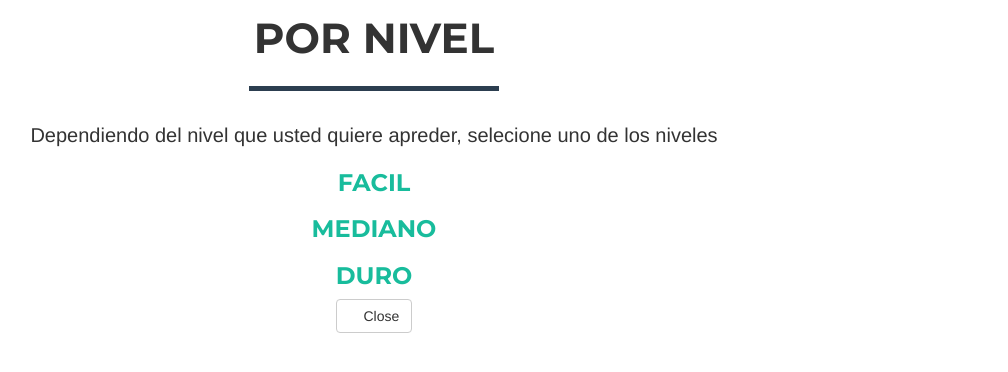
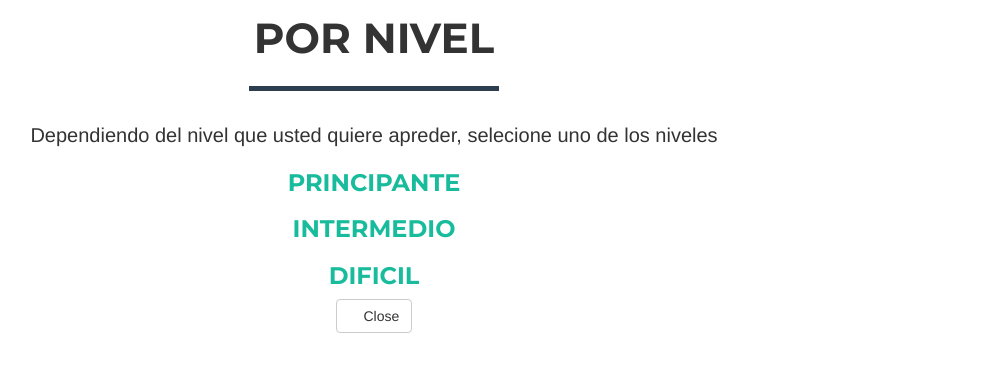
Before and after one commit to fujipug/AuthLang, a Django app: page / in a window 1280 px wide, after a click on "NIVEL". Shown: the part 100-472 px from the top of the page, without its empty margins (266-1274 px from the left). Run offline with Django 3.2, Linux system fonts and the light colour scheme; some libraries are stand-ins or nearby versions; some web fonts are replaced.

Commit message:
difficulty name changes

```diff
--- a/ASL/main/templates/main/base.html
+++ b/ASL/main/templates/main/base.html
@@ -123,9 +123,9 @@
                             <hr class="star-primary">
                             <!--<img src="img/portfolio/cabin.png" class="img-responsive img-centered" alt="">-->
                             <p>Dependiendo del nivel que usted quiere apreder, selecione uno de los niveles</p>
-                            <a href = "/facil"><h3>Facil</h3></a> <!--Easy-->
-                            <a href = ""><h3>Mediano</h3></a> <!--Medium-->
-                            <a href = ""><h3>Duro</h3></a> <!--Duro-->
+                            <a href = "/facil"><h3>Principante</h3></a> <!--Easy-->
+                            <a href = ""><h3>Intermedio</h3></a> <!--Medium-->
+                            <a href = ""><h3>Dificil</h3></a> <!--Duro-->
                             <button type="button" class="btn btn-default" data-dismiss="modal"><i class="fa fa-times"></i> Close</button>
                         </div>
                     </div>
```
Also changed, not shown: ASL/db.sqlite3.
